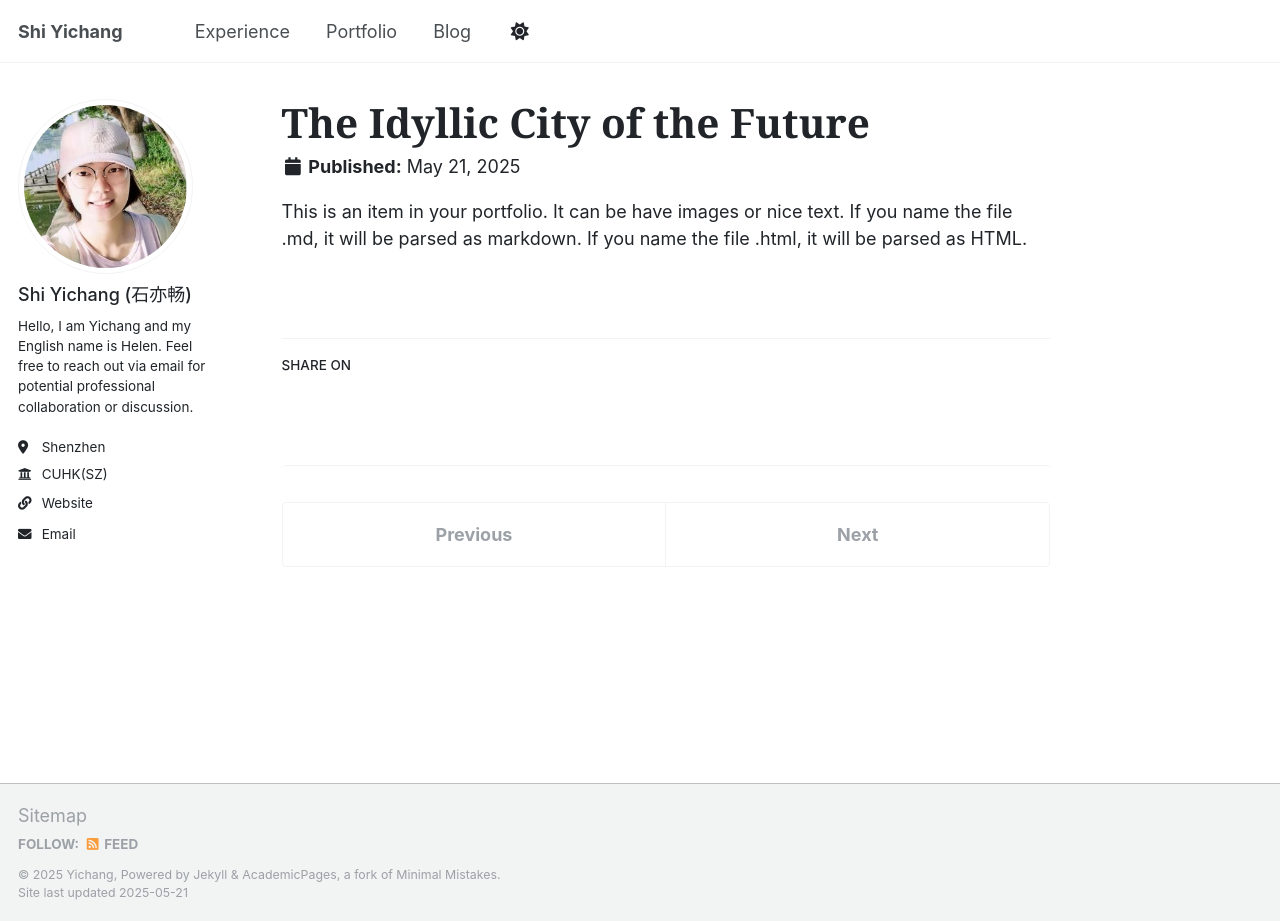
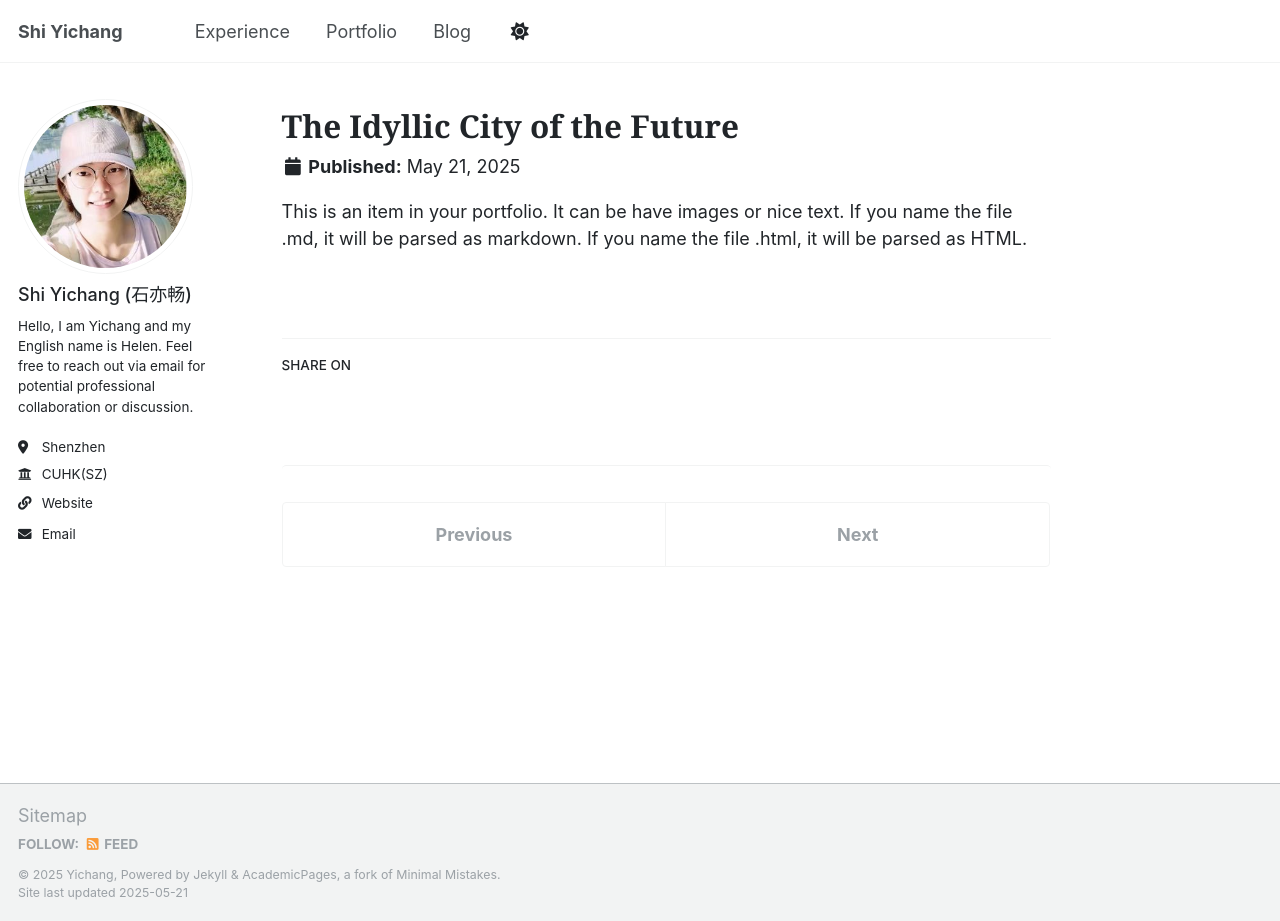
Before and after one commit to Helensyc/helensyc.github.io, a Jekyll site: the page built from _portfolio/portfolio-1.md, in a window 1280 px wide and 921 px high. Built offline with Jekyll 4.4.1, drawn with Linux system fonts in a browser that asks for light colours.

Commit message:
Update portfolio-1.md

```diff
--- a/_portfolio/portfolio-1.md
+++ b/_portfolio/portfolio-1.md
@@ -1,7 +1,7 @@
 ---
-title: "<span style='font-family: Georgia, serif; font-weight: 600; font-size: 2.25rem;'>The Idyllic City of the Future</span>"
+title: "<span style='font-family: Georgia, serif; font-weight: 600; font-size: 1.75rem;'>The Idyllic City of the Future</span>"
 excerpt: |
-  <div style="display: flex; align-items: flex-start; gap: 1rem;">
+  <div style="display: flex; align-items: flex-start; gap: 1rem; margin-top: 1.5rem;">
     <img src="/images/design1.png" style="width: 45%; display: block; margin: 0;" />
     <p style="margin: 0; font-size: 0.95rem; line-height: 1.4;">
       This project came from my late undergraduate urban design course and was done in collaboration with a friend. Although we all seem to lack the expressiveness of design (because we have since left the field of design), this urban design project contains our vision of the future of life, especially after the world has experienced that epidemic, how will the way of life of human beings begin to change...
```
